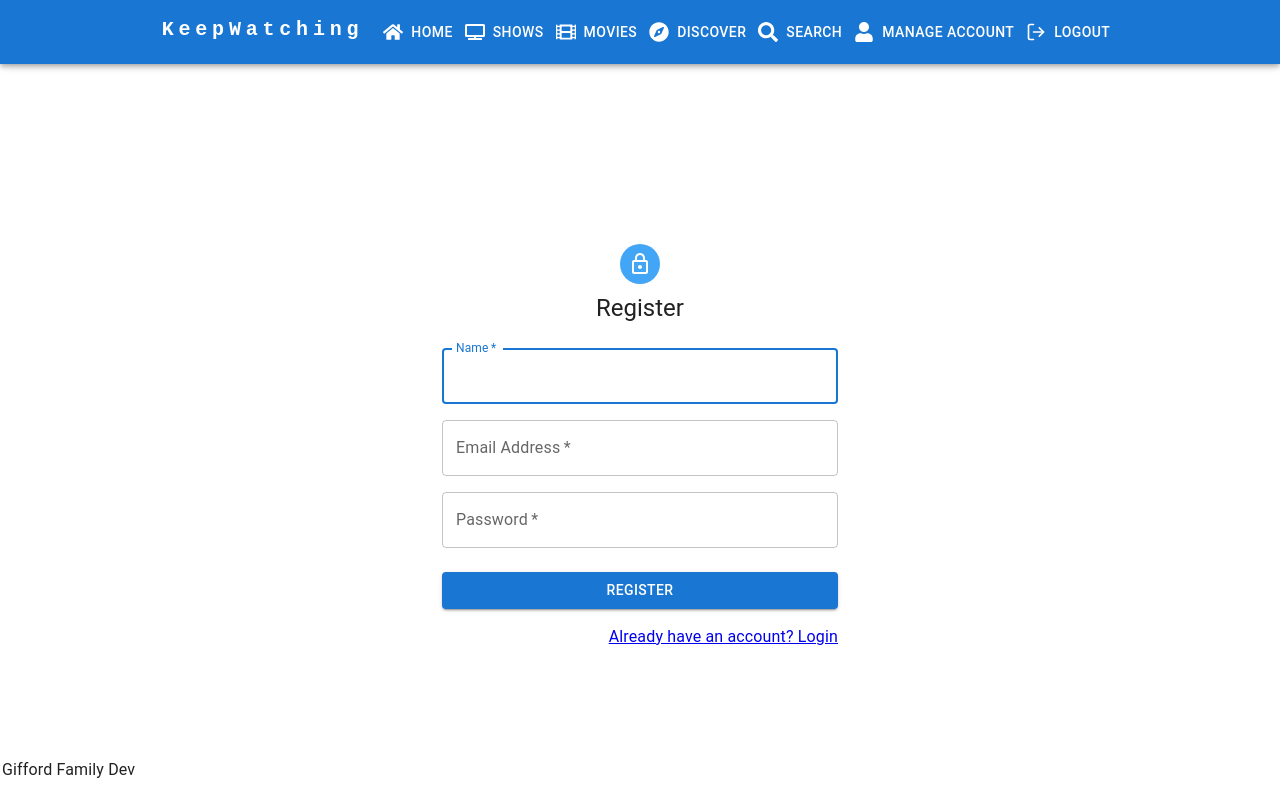
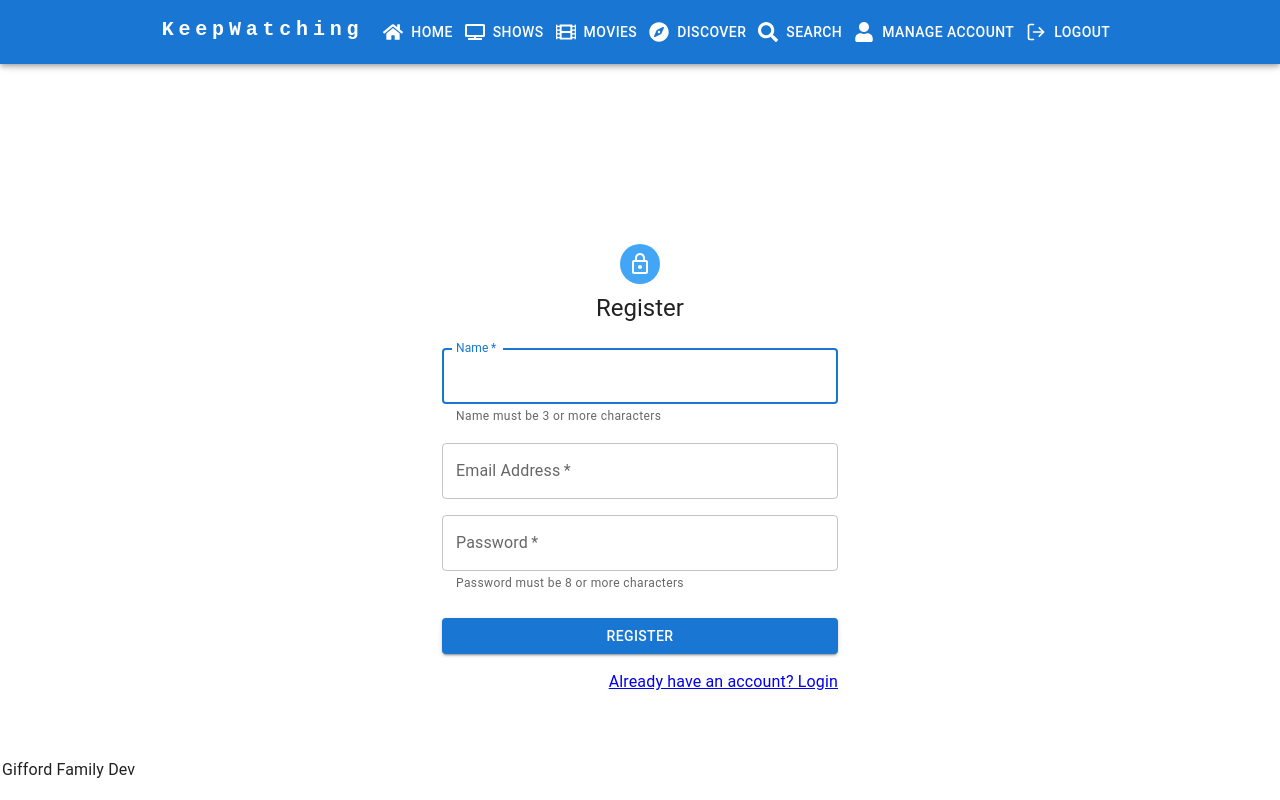
Before and after one commit to ajgifford/keep-watching, a React (Create React App) app in the folder client/: page /register in a window 1280 px wide. Built offline with nearby package versions, Linux system fonts and the light colour scheme.

Commit message:
Implement form validation for login and register

```diff
--- a/client/package.json
+++ b/client/package.json
@@ -13,6 +13,7 @@
     "@types/react": "^18.0.0",
     "@types/react-dom": "^18.0.0",
     "axios": "^1.7.9",
+    "email-validator": "^2.0.4",
     "gh-pages": "^6.3.0",
     "react": "^19.0.0",
     "react-dom": "^19.0.0",
--- a/client/src/components/pages/login.tsx
+++ b/client/src/components/pages/login.tsx
@@ -1,4 +1,4 @@
-import { useState } from 'react';
+import { useMemo, useState } from 'react';
 import { Link } from 'react-router-dom';
 
 import { LockOutlined } from '@mui/icons-material';
@@ -8,11 +8,24 @@ import Grid from '@mui/material/Grid2';
 import { useAppDispatch } from '../../app/hooks';
 import { login } from '../../app/slices/authSlice';
 import { NotificationType, showNotification } from '../../app/slices/notificationSlice';
+import { validate } from 'email-validator';
 
 const Login = () => {
   const dispatch = useAppDispatch();
   const [email, setEmail] = useState('');
   const [password, setPassword] = useState('');
+
+  const emailHasError = useMemo(() => {
+    if (email === '') return false;
+    const emailValid = validate(email);
+    return !emailValid;
+  }, [email]);
+  const passwordHasError = useMemo(() => {
+    if (password === '') return false;
+    return password.length < 8;
+  }, [password]);
+
+  const emailHelperText = useMemo(() => (emailHasError ? 'Invalid email format' : ''), [emailHasError]);
 
   const handleLogin = async () => {
     if (email && password) {
@@ -61,6 +74,8 @@ const Login = () => {
               value={email}
               autoComplete="true"
               onChange={(e) => setEmail(e.target.value)}
+              helperText={emailHelperText}
+              error={emailHasError}
             />
 
             <TextField
@@ -75,6 +90,8 @@ const Login = () => {
               onChange={(e) => {
                 setPassword(e.target.value);
               }}
+              helperText="Password must be at least 8 characters"
+              error={passwordHasError}
             />
 
             <Button id="loginButton" fullWidth variant="contained" sx={{ mt: 3, mb: 2 }} onClick={handleLogin}>
--- a/client/src/components/pages/register.tsx
+++ b/client/src/components/pages/register.tsx
@@ -1,4 +1,4 @@
-import { useState } from 'react';
+import { useMemo, useState } from 'react';
 import { Link } from 'react-router-dom';
 
 import { LockOutlined } from '@mui/icons-material';
@@ -8,12 +8,29 @@ import Grid from '@mui/material/Grid2';
 import { useAppDispatch } from '../../app/hooks';
 import { register } from '../../app/slices/authSlice';
 import { NotificationType, showNotification } from '../../app/slices/notificationSlice';
+import { validate } from 'email-validator';
 
 const Register = () => {
   const dispatch = useAppDispatch();
   const [name, setName] = useState('');
   const [email, setEmail] = useState('');
   const [password, setPassword] = useState('');
+
+  const nameHasError = useMemo(() => {
+    if (name === '') return false;
+    return name.length < 3;
+  }, [name]);
+  const emailHasError = useMemo(() => {
+    if (email === '') return false;
+    const emailValid = validate(email);
+    return !emailValid;
+  }, [email]);
+  const passwordHasError = useMemo(() => {
+    if (password === '') return false;
+    return password.length < 8;
+  }, [password]);
+
+  const emailHelperText = useMemo(() => (emailHasError ? 'Invalid email format' : ''), [emailHasError]);
 
   const handleRegister = async () => {
     // This is only a basic validation of inputs. Improve this as needed.
@@ -62,7 +79,9 @@ const Register = () => {
                   autoFocus
                   value={name}
                   autoComplete="true"
+                  helperText="Name must be 3 or more characters"
                   onChange={(e) => setName(e.target.value)}
+                  error={nameHasError}
                 />
               </Grid>
 
@@ -74,8 +93,10 @@ const Register = () => {
                   label="Email Address"
                   name="email"
                   value={email}
+                  helperText={emailHelperText}
                   autoComplete="true"
                   onChange={(e) => setEmail(e.target.value)}
+                  error={emailHasError}
                 />
               </Grid>
               <Grid size={12}>
@@ -86,8 +107,10 @@ const Register = () => {
                   label="Password"
                   type="password"
                   id="password"
+                  helperText="Password must be 8 or more characters"
                   value={password}
                   onChange={(e) => setPassword(e.target.value)}
+                  error={passwordHasError}
                 />
               </Grid>
             </Grid>
```
Also changed, not shown: 1 other file (tests, documents, lock files or other folders).
